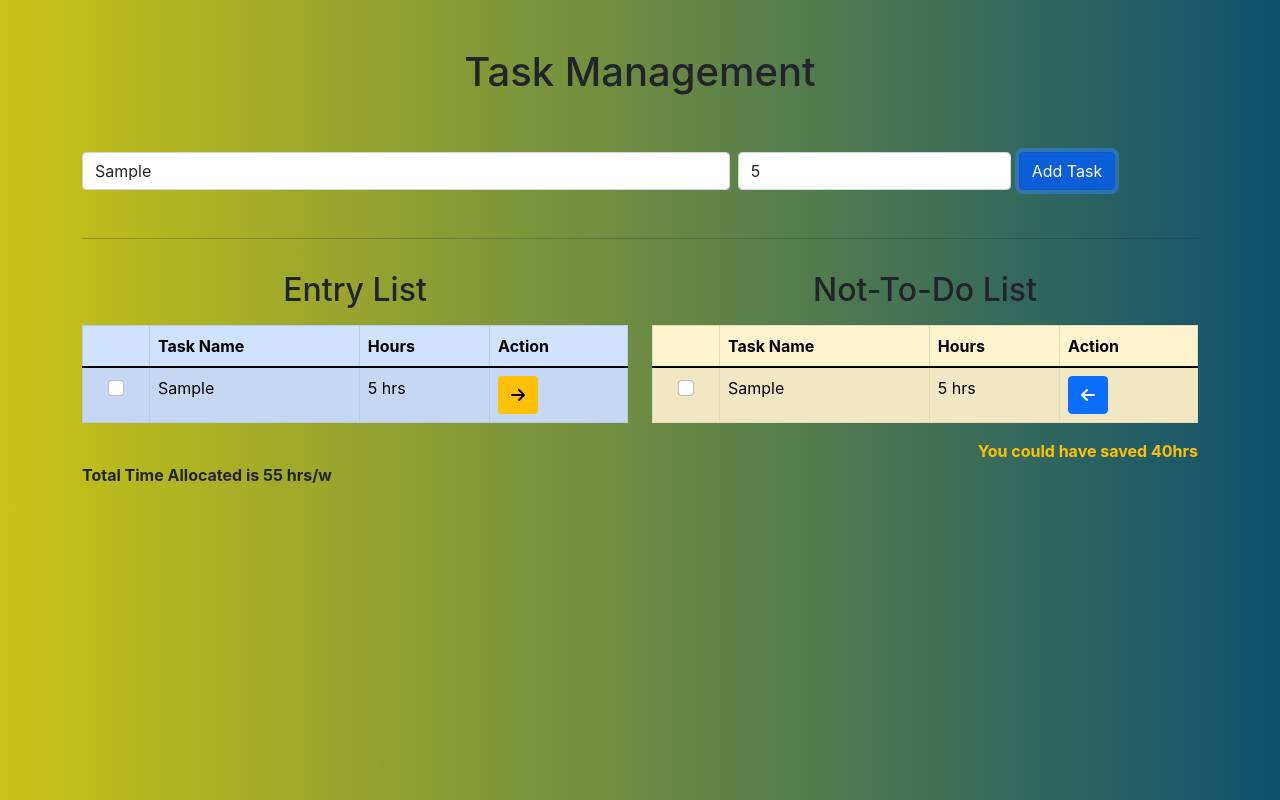
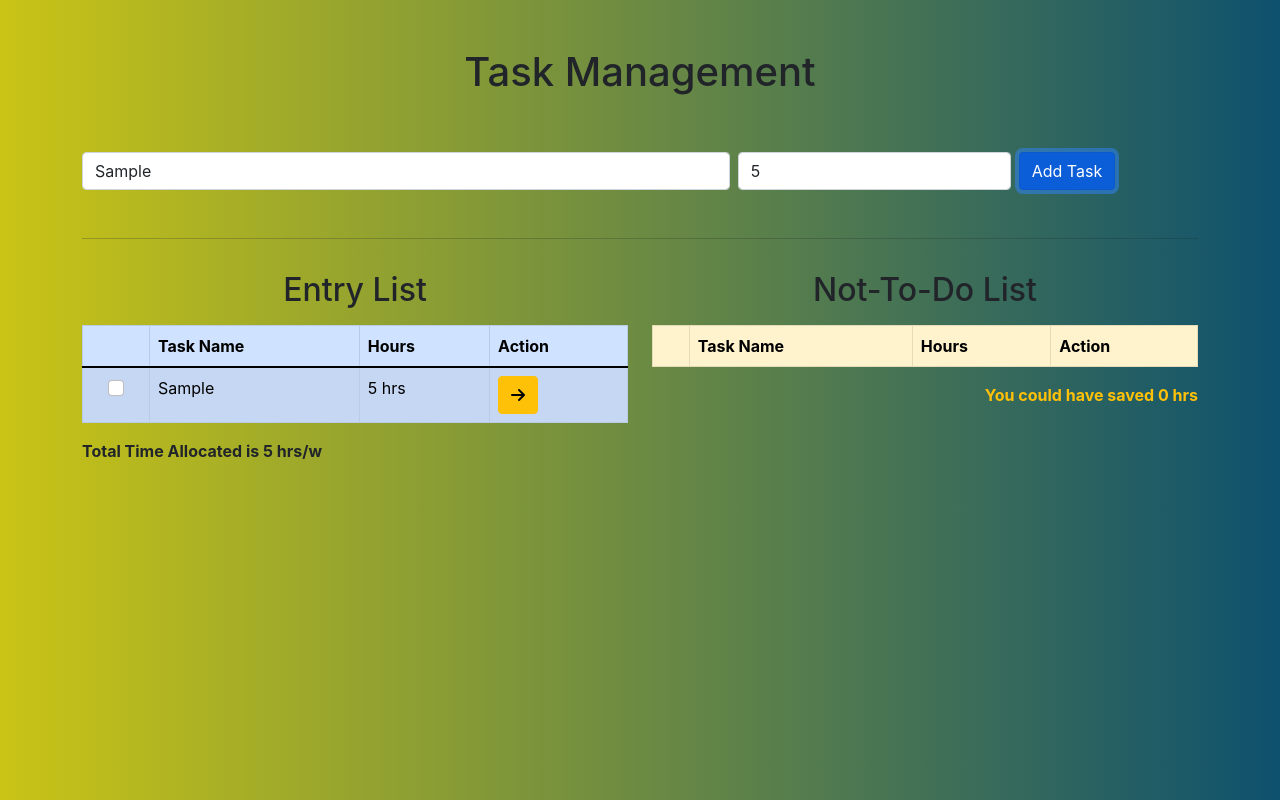
Before and after one commit to pradeepdheke/task-management, a React (Create React App) app: page / in a window 1280 px wide. Both pictures are taken after typing "Sample", "5" into the empty fields and a click on the button "Add Task". Built offline with nearby package versions, Linux system fonts and the light colour scheme.

Commit message:
switching task feature and calcultating total time allocated

```diff
--- a/src/App.js
+++ b/src/App.js
@@ -4,19 +4,27 @@ import { AddTaskForm } from './components/AddTaskForm';
 import { ListArea } from './components/ListArea';
 import { useState } from 'react';
 
+const weeklyHrs = 7*24
 function App() {
 
   const [taskList, setTaskList] = useState([])
+  const total = taskList.reduce((acc, item) => acc + +item.hr, 0)
 
   const addTask = task => {
+
+    if (total + +task.hr > weeklyHrs) {
+      return alert (
+        "You have already exceeded the weekly hours"
+      )
+    }
     setTaskList([...taskList, task])
   }
 
-  const switchTask = (i, type) => {
+  const switchTask = (id, type) => {
     const switchedArg = taskList.map((item, index)=> {
-      if (index === i) {
-        const dt = (item.type = type)
-      return dt
+      if (item.id === id) {
+        item.type = type
+
       }
       return item
     })
@@ -34,7 +42,7 @@ function App() {
       <hr className='mt-5'/>
     {/* List component */}
 
-    <ListArea taskList= {taskList} switchTask = {switchTask}/>
+    <ListArea taskList= {taskList} switchTask = {switchTask} total = {total}/>
 
 
       </Container>
--- a/src/components/ListArea.js
+++ b/src/components/ListArea.js
@@ -2,21 +2,24 @@ import React from 'react'
 import {Col, Row} from 'react-bootstrap'
 import { TaskList } from './TaskList'
 
-export const ListArea= ({taskList, switchTask}) => {
-// const entryList = taskList.filter(({type})=> type ==="entry")
+export const ListArea= ({taskList, switchTask, total}) => {
+
+const entryList = taskList.filter(({type})=> type ==="entry")
+const badList = taskList.filter(({type})=> type ==="bad")
+const badHrs = badList.reduce((acc, item)=> acc + +item.hr, 0)
   return (
     <div className='list-area'>
         <Row>
             <Col>
-            <TaskList tableColor="primary" title = "Entry List" arrow= "right" list = {taskList} switchTask= {switchTask}/>
+            <TaskList tableColor="primary" title = "Entry List" arrow= "right" list = {entryList} switchTask= {switchTask}/>
             </Col>
             <Col>
-            <TaskList tableColor='warning' title = "Not-To-Do List" list = {taskList}/>
+            <TaskList tableColor='warning' title = "Not-To-Do List" switchTask= {switchTask} list = {badList}/>
 
-            <div className='text-end text-warning fw-bold'>You could have saved 40hrs</div>
+        <div className='text-end text-warning fw-bold'>You could have saved {badHrs} hrs</div>
             </Col>
         </Row>
-        <div className='fw-bold'>Total Time Allocated is 55 hrs/w</div>
+        <div className='fw-bold'>Total Time Allocated is {total} hrs/w</div>
     </div>
   )
 }
--- a/src/components/TaskList.js
+++ b/src/components/TaskList.js
@@ -35,12 +35,12 @@ export const TaskList = ({title, tableColor, arrow, list=[], switchTask}) => {
             <td>
             {arrow === "right" ? (
 
-            <Button variant='warning' onClick={()=> switchTask(i)}>
+            <Button variant='warning' onClick={()=> switchTask(item.id, "bad")}>
             <i class="fa-solid fa-arrow-right"></i>
             </Button>
             ) : (
 
-            <Button variant='primary'>
+            <Button variant='primary' onClick={()=> switchTask(item.id, "entry")}>
             <i class="fa-solid fa-arrow-left"></i>
 
             </Button>
```
